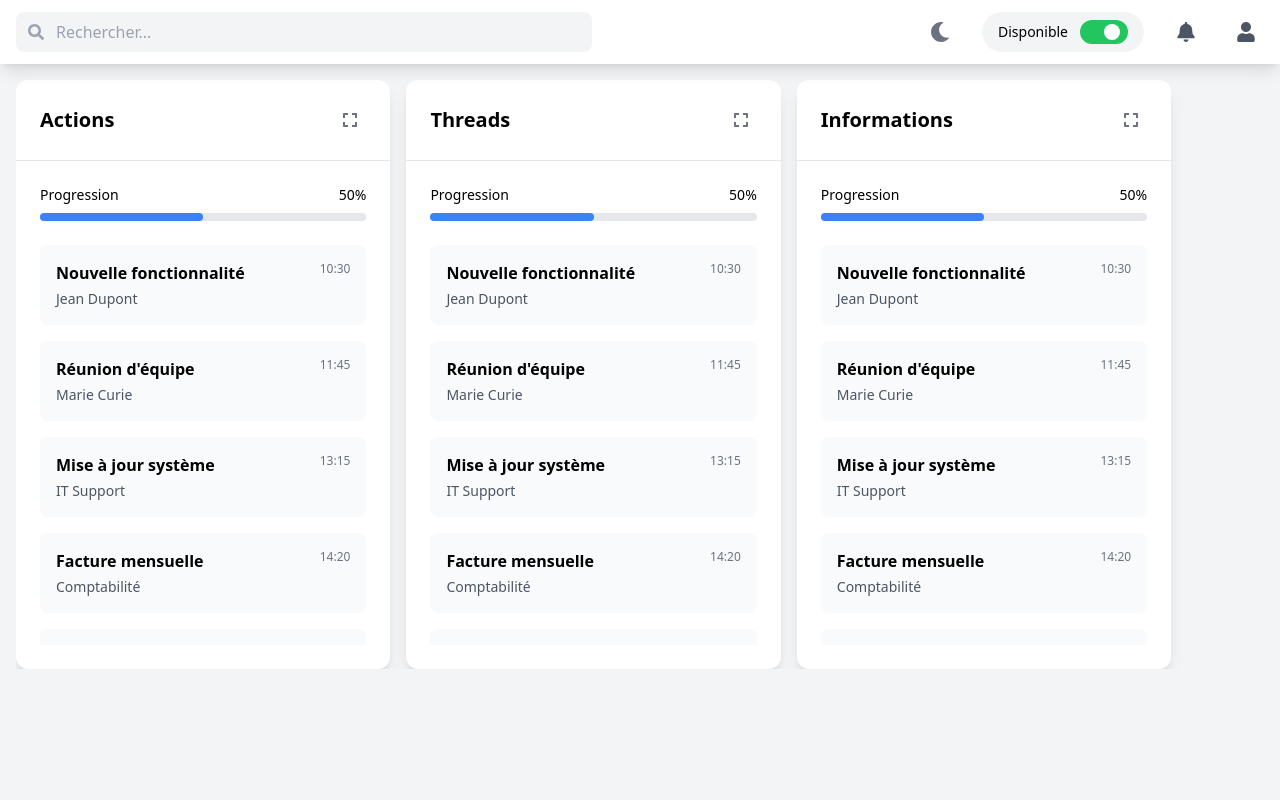
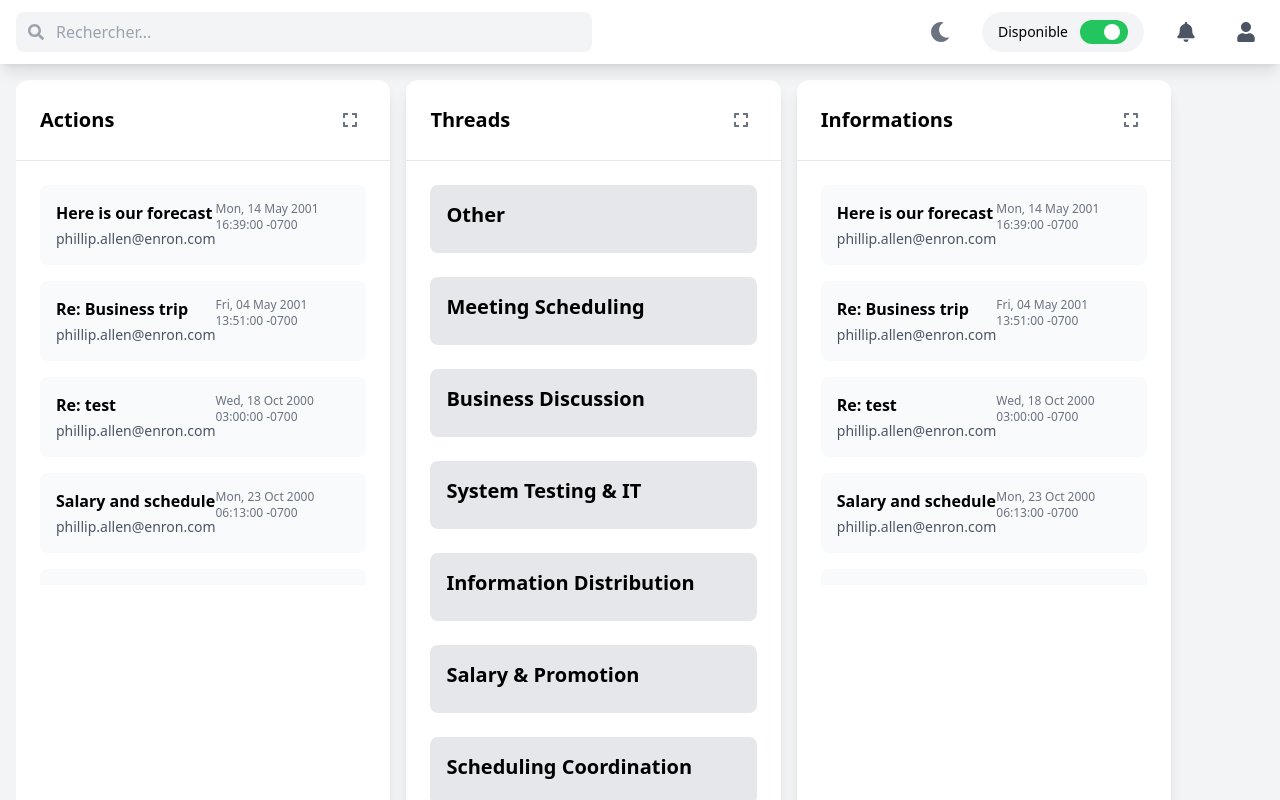
Before and after one commit to protolabo/accord, a React (Create React App) app in the folder frontend/react-app/: page / in a window 1280 px wide. Shown: the top 800 px of the page. Built offline with nearby package versions, Linux system fonts and the light colour scheme.

Commit message:
Classification par thread test

```diff
--- a/frontend/react-app/src/pages/Home.tsx
+++ b/frontend/react-app/src/pages/Home.tsx
@@ -28,42 +28,115 @@ const Home = () => {
 
   const emails = [
     {
-      id: 1,
-      subject: "Nouvelle fonctionnalité",
-      sender: "Jean Dupont",
-      time: "10:30",
+      "Message-ID": "<18782981.1075855378110.JavaMail.evans@thyme>",
+      Date: "Mon, 14 May 2001 16:39:00 -0700",
+      From: "phillip.allen@enron.com",
+      To: "tim.belden@enron.com",
+      Subject: "Here is our forecast",
+      Body: "Here is our forecast for the upcoming quarter.",
+      Categories: ["Other"],
     },
     {
-      id: 2,
-      subject: "Réunion d'équipe",
-      sender: "Marie Curie",
-      time: "11:45",
+      "Message-ID": "<15464986.1075855378456.JavaMail.evans@thyme>",
+      Date: "Fri, 04 May 2001 13:51:00 -0700",
+      From: "phillip.allen@enron.com",
+      To: "john.lavorato@enron.com",
+      Subject: "Re: Business trip",
+      Body: "Traveling to have a business meeting takes the fun out of the trip...",
+      Categories: ["Meeting Scheduling", "Business Discussion"],
     },
     {
-      id: 3,
-      subject: "Mise à jour système",
-      sender: "IT Support",
-      time: "13:15",
+      "Message-ID": "<24216240.1075855687451.JavaMail.evans@thyme>",
+      Date: "Wed, 18 Oct 2000 03:00:00 -0700",
+      From: "phillip.allen@enron.com",
+      To: "leah.arsdall@enron.com",
+      Subject: "Re: test",
+      Body: "Test successful. Way to go!!!",
+      Categories: ["System Testing & IT", "Information Distribution"],
     },
     {
-      id: 4,
-      subject: "Facture mensuelle",
-      sender: "Comptabilité",
-      time: "14:20",
+      "Message-ID": "<13505866.1075863688222.JavaMail.evans@thyme>",
+      Date: "Mon, 23 Oct 2000 06:13:00 -0700",
+      From: "phillip.allen@enron.com",
+      To: "randall.gay@enron.com",
+      Subject: "Salary and schedule",
+      Body: "Can you send me a schedule of the salary and level of everyone...",
+      Categories: ["Meeting Scheduling", "Salary & Promotion"],
     },
     {
-      id: 5,
-      subject: "Planification du projet",
-      sender: "Chef de projet",
-      time: "15:00",
+      "Message-ID": "<30922949.1075863688243.JavaMail.evans@thyme>",
+      Date: "Thu, 31 Aug 2000 05:07:00 -0700",
+      From: "phillip.allen@enron.com",
+      To: "greg.piper@enron.com",
+      Subject: "Re: Hello",
+      Body: "Let's shoot for Tuesday at 11:45.",
+      Categories: ["Scheduling Coordination"],
+    },
+    {
+      "Message-ID": "<30965995.1075863688265.JavaMail.evans@thyme>",
+      Date: "Thu, 31 Aug 2000 04:17:00 -0700",
+      From: "phillip.allen@enron.com",
+      To: "greg.piper@enron.com",
+      Subject: "Re: Hello again",
+      Body: "How about either next Tuesday or Thursday?",
+      Categories: ["Scheduling Coordination"],
+    },
+    {
+      "Message-ID": "<16254169.1075863688286.JavaMail.evans@thyme>",
+      Date: "Tue, 22 Aug 2000 07:44:00 -0700",
+      From: "phillip.allen@enron.com",
+      To: "david.l.johnson@enron.com, john.shafer@enron.com",
+      Subject: "Update distribution list",
+      Body: "Please cc the following distribution list with updates...",
+      Categories: ["System Updates", "Information Distribution"],
+    },
+    {
+      "Message-ID": "<17189699.1075863688308.JavaMail.evans@thyme>",
+      Date: "Fri, 14 Jul 2000 06:59:00 -0700",
+      From: "phillip.allen@enron.com",
+      To: "joyce.teixeira@enron.com",
+      Subject: "Re: PRC review",
+      Body: "Any morning between 10 and 11:30.",
+      Categories: ["Other"],
+    },
+    {
+      "Message-ID": "<18782982.1075855378111.JavaMail.evans@thyme>",
+      Date: "Tue, 15 May 2001 10:39:00 -0700",
+      From: "phillip.allen@enron.com",
+      To: "tim.belden@enron.com",
+      Subject: "Follow-up forecast",
+      Body: "Here is an updated forecast.",
+      Categories: ["Other"],
+    },
+    {
+      "Message-ID": "<13505867.1075863688223.JavaMail.evans@thyme>",
+      Date: "Tue, 24 Oct 2000 07:13:00 -0700",
+      From: "phillip.allen@enron.com",
+      To: "randall.gay@enron.com",
+      Subject: "Promotion changes",
+      Body: "Thoughts on changes for next quarter.",
+      Categories: ["Salary & Promotion"],
     },
   ];
-
   const filteredEmails = emails.filter(
     (email) =>
-      email.subject.toLowerCase().includes(searchTerm.toLowerCase()) ||
-      email.sender.toLowerCase().includes(searchTerm.toLowerCase())
+      email.Subject.toLowerCase().includes(searchTerm.toLowerCase()) ||
+      email.From.toLowerCase().includes(searchTerm.toLowerCase())
   );
+  const groupEmailsByCategory = (emails) => {
+    const grouped = {};
+    emails.forEach((email) => {
+      email.Categories.forEach((category) => {
+        if (!grouped[category]) {
+          grouped[category] = [];
+        }
+        grouped[category].push(email);
+      });
+    });
+    return grouped;
+  };
+
+  const groupedEmails = groupEmailsByCategory(emails);
 
   return (
     <div className="min-h-screen bg-gray-100 dark:bg-gray-900 transition-colors duration-200">
@@ -102,7 +175,6 @@ const Home = () => {
                 )}
               </motion.button>
 
-              {/* Slider de disponibilité amélioré */}
               <div className="flex items-center bg-gray-100 dark:bg-gray-700 rounded-full px-4 py-2">
                 <span className="mr-3 text-sm font-medium dark:text-white">
                   {isAvailable ? "Disponible" : "Occupé"}
@@ -181,25 +253,53 @@ const Home = () => {
               </div>
 
               <div className="p-6">
-                <div className="mb-6">
-                  <div className="flex justify-between mb-2">
-                    <span className="text-sm font-medium dark:text-white">
-                      Progression
-                    </span>
-                    <span className="text-sm font-medium dark:text-white">
-                      {availability}%
-                    </span>
+                {section === "Threads" ? (
+                  <div>
+                    {Object.keys(groupedEmails).map((category) => (
+                      <motion.div
+                        key={category}
+                        className="mb-6 p-4 bg-gray-200 dark:bg-gray-700 rounded-lg"
+                        whileHover={{ scale: 1.02 }}
+                        whileTap={{ scale: 0.98 }}
+                        onClick={() =>
+                          setExpandedSection(
+                            expandedSection === category ? null : category
+                          )
+                        }
+                      >
+                        <h2 className="text-xl font-semibold mb-2">
+                          {category}
+                        </h2>
+                        {expandedSection === category && (
+                          <ul className="list-disc pl-6 space-y-2">
+                            {groupedEmails[category].map((email) => (
+                              <motion.li
+                                key={email["Message-ID"]}
+                                className="bg-gray-50 dark:bg-gray-800 p-4 rounded-md hover:shadow-lg cursor-pointer"
+                                whileHover={{ scale: 1.02 }}
+                                whileTap={{ scale: 0.98 }}
+                                onClick={() =>
+                                  alert(`Email sélectionné : ${email.Subject}`)
+                                } // Action à modifier pour une réelle navigation ou affichage.
+                              >
+                                <strong className="text-lg">
+                                  {email.Subject}
+                                </strong>{" "}
+                                -{" "}
+                                <span className="text-sm text-gray-600 dark:text-gray-300">
+                                  {email.Body}
+                                </span>{" "}
+                                <em className="text-sm text-gray-500 dark:text-gray-400">
+                                  (from: {email.From})
+                                </em>
+                              </motion.li>
+                            ))}
+                          </ul>
+                        )}
+                      </motion.div>
+                    ))}
                   </div>
-                  <div className="h-2 bg-gray-200 dark:bg-gray-700 rounded-full">
-                    <motion.div
-                      initial={{ width: 0 }}
-                      animate={{ width: `${availability}%` }}
-                      className="h-full bg-blue-500 rounded-full"
-                      transition={{ duration: 0.5 }}
-                    />
-                  </div>
-                </div>
-
+                ) : (
                   <div className="space-y-4 overflow-y-auto max-h-[calc(100vh-400px)]">
                     {filteredEmails.map((email) => (
                       <motion.div
@@ -213,19 +313,20 @@ const Home = () => {
                         <div className="flex justify-between items-start">
                           <div>
                             <h3 className="font-semibold mb-1 dark:text-white">
-                            {email.subject}
+                              {email.Subject}
                             </h3>
                             <p className="text-sm text-gray-600 dark:text-gray-300">
-                            {email.sender}
+                              {email.From}
                             </p>
                           </div>
                           <span className="text-xs text-gray-500 dark:text-gray-400">
-                          {email.time}
+                            {email.Date}
                           </span>
                         </div>
                       </motion.div>
                     ))}
                   </div>
+                )}
               </div>
             </motion.div>
           ))}
```
Lines whose indentation alone changed are shown as unchanged.
